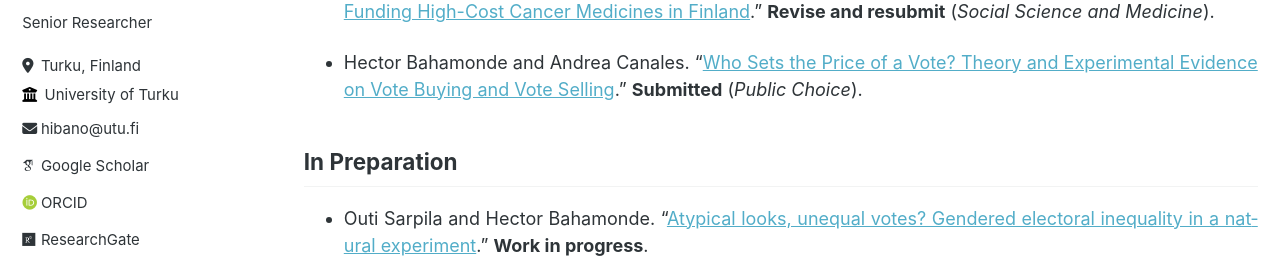
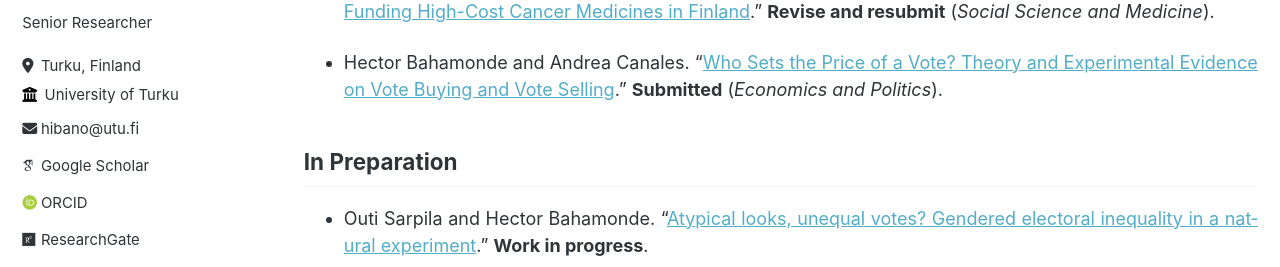
Before and after one commit to hbahamonde/hbahamonde.github.io, a Jekyll site: the page built from _pages/research.md, in a window 1280 px wide and 900 px high, scrolled down 1099 px. Shown: the part 181-448 px from the top of the window. Built offline with Jekyll 4.4.1, drawn with Linux system fonts in a browser that asks for light colours; some web fonts are replaced.

Commit message:
Research: vote-selling paper submitted to Economics and Politics
Co-Authored-By: Claude Opus 5.5 <noreply@anthropic.com>

```diff
--- a/_pages/research.md
+++ b/_pages/research.md
@@ -40,7 +40,7 @@ redirect_from:
 
 - Katri Aaltonen, Hector Bahamonde, Mikko Niemelä. "[Informational Framing and Public Preferences for Funding High-Cost Cancer Medicines in Finland](https://github.com/hbahamonde/Fimea/blob/main/Fimea_paper.pdf?raw=1)." **Revise and resubmit** (*Social Science and Medicine*).
 
-- Hector Bahamonde and Andrea Canales. "[Who Sets the Price of a Vote? Theory and Experimental Evidence on Vote Buying and Vote Selling](https://github.com/hbahamonde/Exp_Vote_Selling/raw/main/Vote_Selling_Bahamonde_Canales_Paper_3.pdf)." **Submitted** (*Public Choice*).
+- Hector Bahamonde and Andrea Canales. "[Who Sets the Price of a Vote? Theory and Experimental Evidence on Vote Buying and Vote Selling](https://github.com/hbahamonde/Exp_Vote_Selling/raw/main/Vote_Selling_Bahamonde_Canales_Paper_3.pdf)." **Submitted** (*Economics and Politics*).
 
 
 <h2 id="in-preparation">In Preparation</h2>
```
